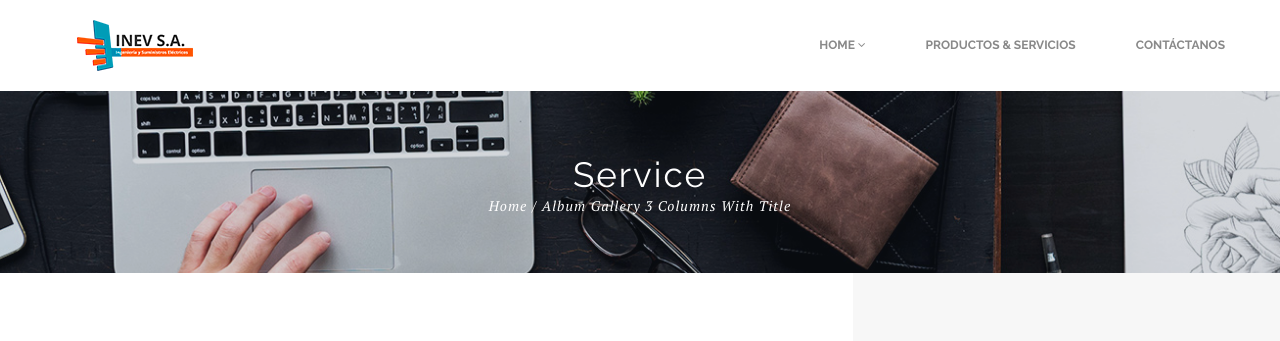
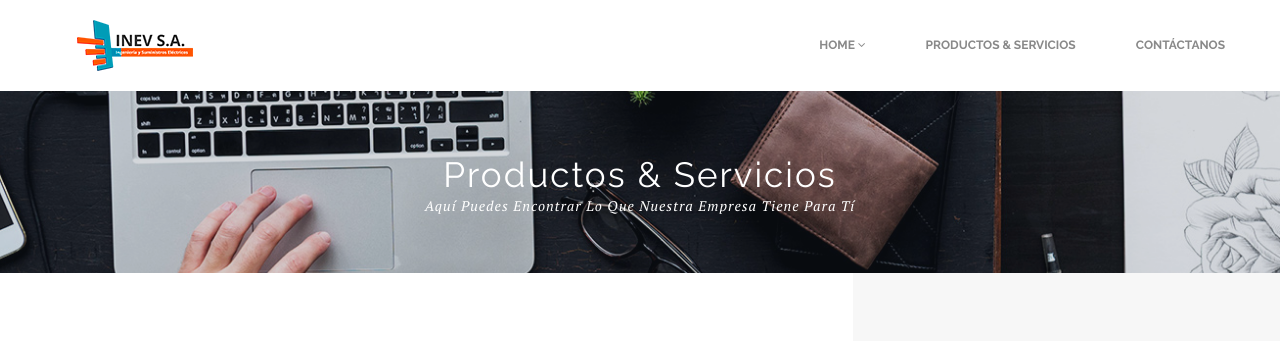
Before and after one commit to CubeSquad/inevsa, a plain HTML site: page service.html in a window 1280 px wide. Shown: the top 341 px of the page. Drawn offline with Linux system fonts and the light colour scheme; a web font is replaced by a local one.

Commit message:
Update
Service photo and text update

```diff
--- a/service.html
+++ b/service.html
@@ -67,11 +67,10 @@
                         <div class="col-xs-12">
                             <div class="banner-content-wrapper">
                                 <div class="banner-content">
-                                    <h2>Service</h2>
+                                    <h2>Productos & Servicios</h2>
                                     <div class="banner-breadcrumb">
                                         <ul>
-                                            <li><a href="index.html">home / </a></li>
-                                            <li>Album Gallery 3 columns with title</li>
+                                            <li>Aquí puedes encontrar lo que nuestra empresa tiene para tí</li>
                                         </ul>
                                     </div>
                                 </div>
```
Also changed, not shown: img/feature/service.jpg.
